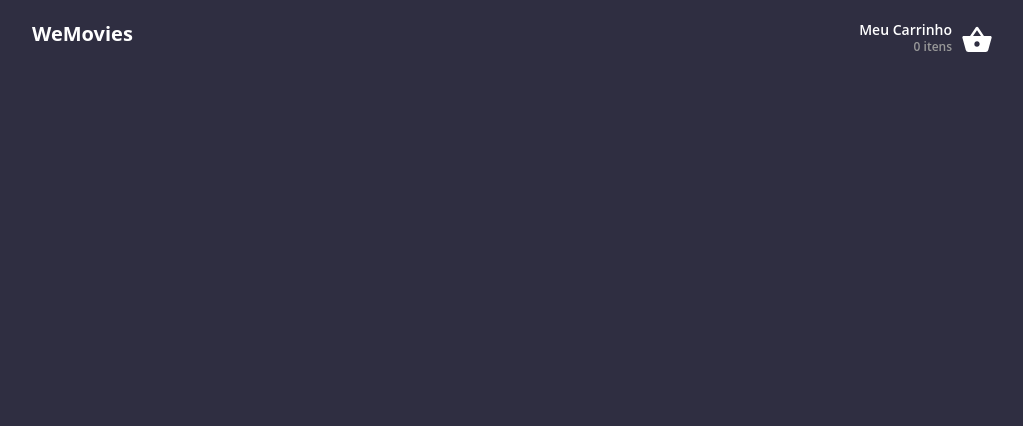
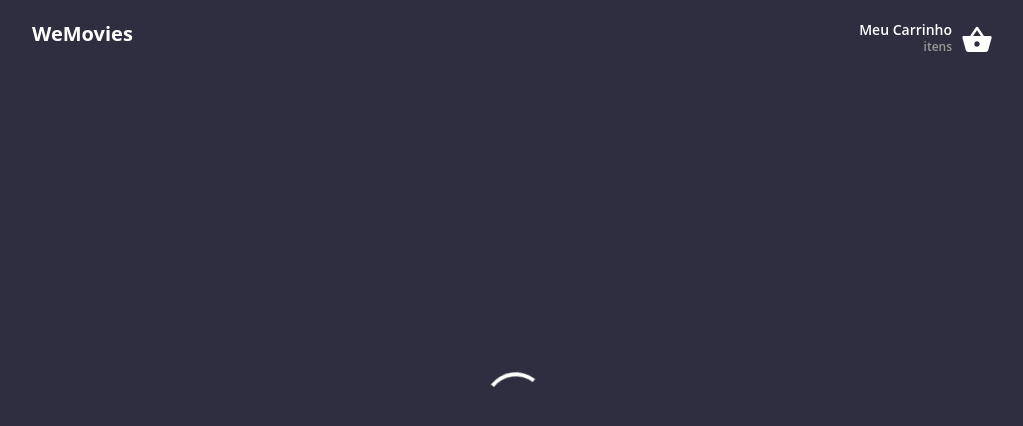
Before and after one commit to palhau/WeMovies, a React (Create React App) app: page / in a window 1280 px wide. Shown: the top 426 px of the page, without its empty margins (128-1151 px from the left). Built offline with nearby package versions, Linux system fonts and the light colour scheme.

Commit message:
feat: created loading animation

```diff
--- a/src/App.tsx
+++ b/src/App.tsx
@@ -1,5 +1,5 @@
+import Header from 'components/Header/Header';
 import React from 'react';
-import Header from 'components/Header';
 
 const itemsOnCart = 0;
 
--- /dev/null
+++ b/src/components/Loader/Loader.styles.ts
@@ -0,0 +1,32 @@
+import styled, { keyframes } from 'styled-components';
+
+const spin = keyframes`
+  from { transform: rotate(0deg);   }
+  to { transform: rotate(360deg); }
+`;
+
+export const Wrapper = styled.section`
+	position: absolute;
+	top: 50%;
+	left: 50%;
+	transform: translate(-50%, -50%);
+`;
+
+export const Spinner = styled.div`
+	border-radius: 50%;
+	height: 55.41px;
+	width: 55.41px;
+	position: relative;
+
+	&:before {
+		content: '';
+		position: absolute;
+
+		width: 100%;
+		height: 100%;
+		border: 4px solid transparent;
+		border-top: 4px solid #fff; /* Change the color as needed */
+		border-radius: 50%;
+		animation: ${spin} 1s linear infinite;
+	}
+`;
--- /dev/null
+++ b/src/components/Loader/Loader.tsx
@@ -0,0 +1,12 @@
+import { Spinner, Wrapper } from 'components/Loader/Loader.styles';
+import React from 'react';
+
+const Loader = () => {
+	return (
+		<Wrapper>
+			<Spinner />
+		</Wrapper>
+	);
+};
+
+export default Loader;
--- /dev/null
+++ b/src/containers/Loading.tsx
@@ -0,0 +1,14 @@
+import Header from 'components/Header/Header';
+import Loader from 'components/Loader/Loader';
+import React from 'react';
+
+const Loading = () => {
+	return (
+		<>
+			<Header />
+			<Loader />
+		</>
+	);
+};
+
+export default Loading;
--- a/src/index.tsx
+++ b/src/index.tsx
@@ -2,8 +2,8 @@ import React from 'react';
 import ReactDOM from 'react-dom/client';
 import reportWebVitals from './reportWebVitals';
 import { BrowserRouter, Routes, Route } from 'react-router-dom';
-import App from 'App';
 import GlobalStyles from 'styles/global';
+import Loading from 'containers/Loading';
 
 const root = ReactDOM.createRoot(
 	document.getElementById('root') as HTMLElement
@@ -12,7 +12,7 @@ root.render(
 	<BrowserRouter>
 		<GlobalStyles />
 		<Routes>
-			<Route path="/" element={<App />} />
+			<Route path="/" element={<Loading />} />
 		</Routes>
 	</BrowserRouter>
 );
```
Also changed, not shown: src/components/Header/Header.styles.ts (renamed from src/components/Header.styles.ts), src/components/Header/Header.tsx (renamed from src/components/Header.tsx).
